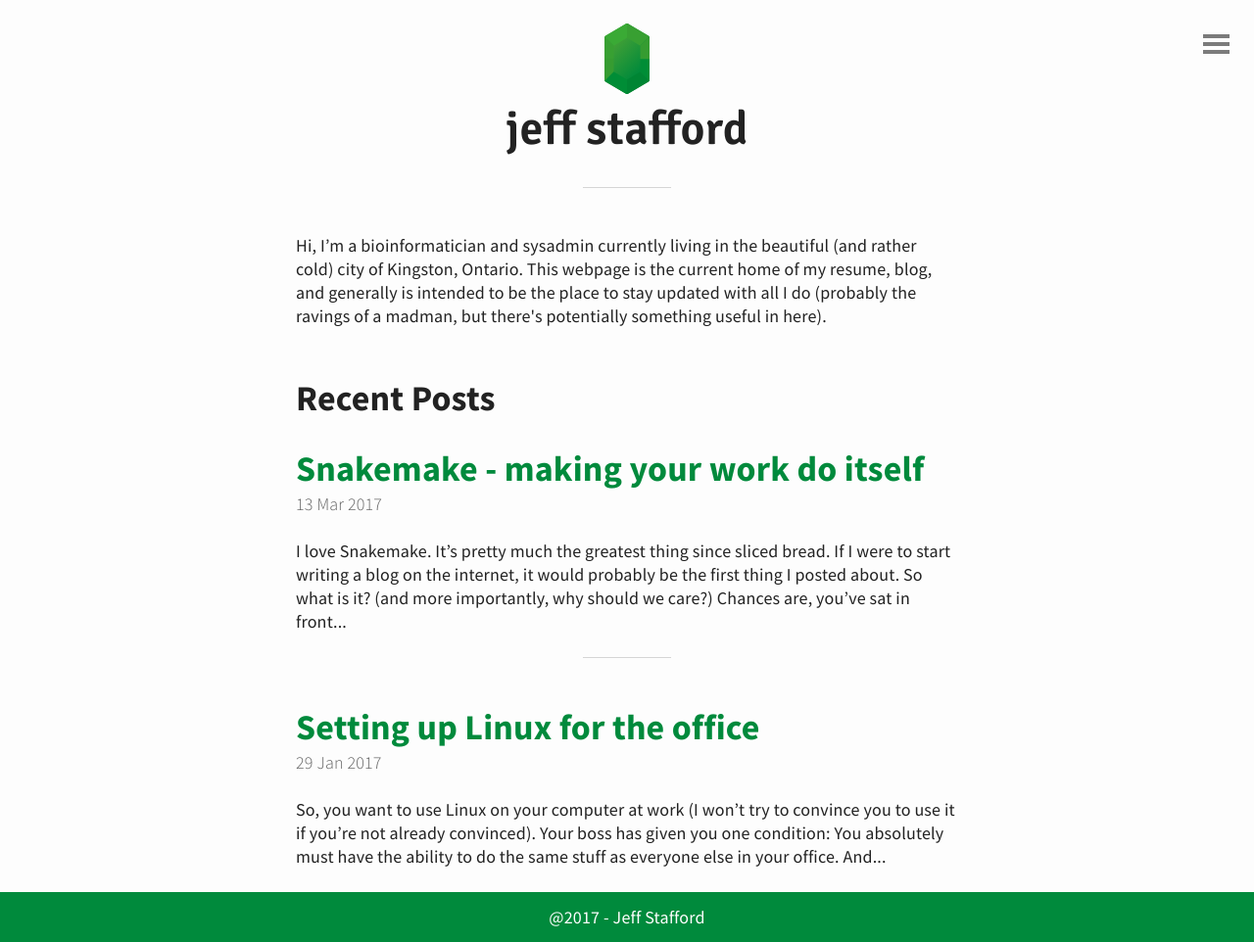
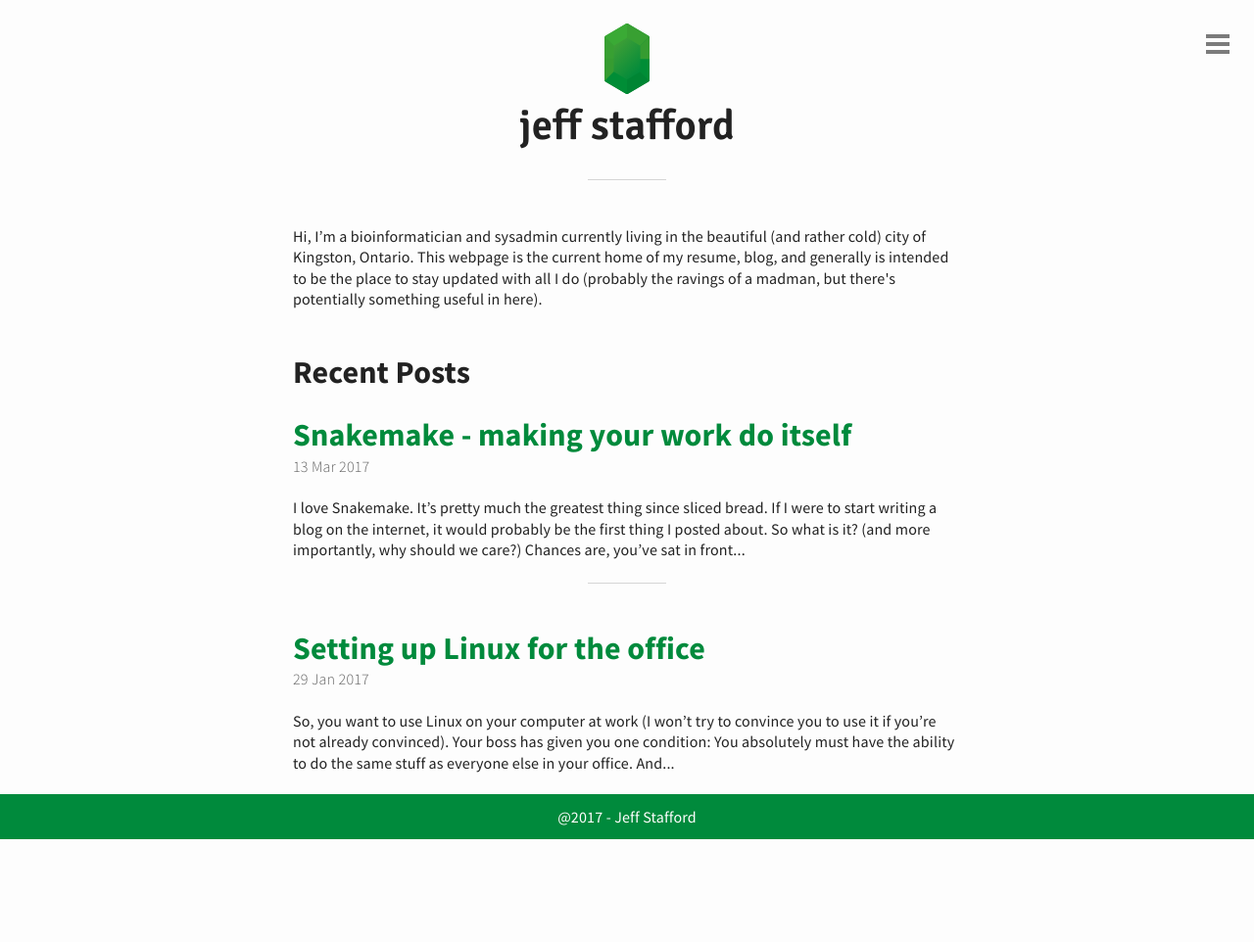
Before and after one commit to FrancisWinson/jstaf.github.io, a Jekyll site: the page built from index.html, in a window 1280 px wide. Shown: the whole page at 98% size. Built offline with Jekyll 4.4.1, drawn with Linux system fonts in a browser that asks for light colours; the list of posts is cut into pages by our own code; after the commit the page ends 900 px from its top, so only the background shows below that.

Commit message:
more content per page

```diff
--- a/_sass/base.scss
+++ b/_sass/base.scss
@@ -26,9 +26,9 @@
 
 html {
 	background-color: $background-color;
-	font-size: 16px;
-	@media (min-width: 940px) {
-		font-size: 18px;
+	font-size: 14px;
+	@media (min-width: 1024px) {
+		font-size: 16px;
 	}
 	line-height: 1.5;
 	color: $text-color;
```
